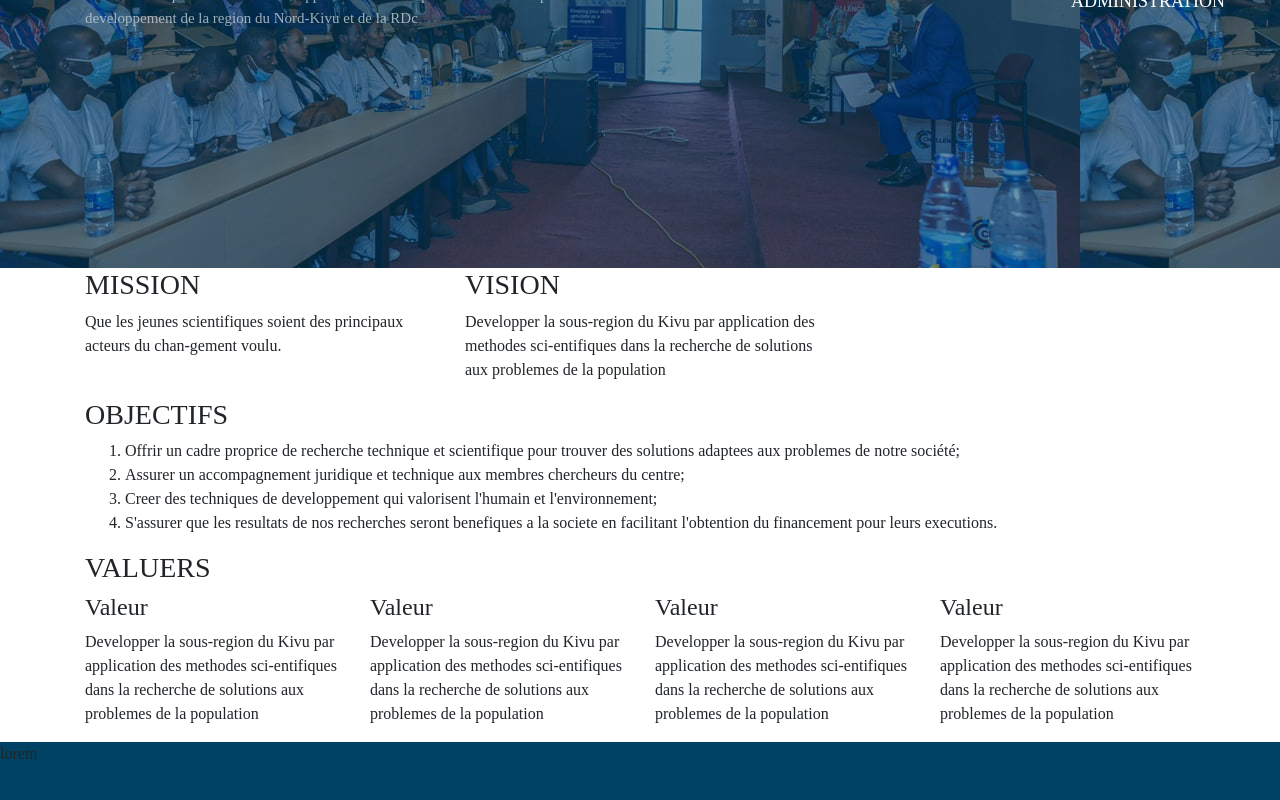
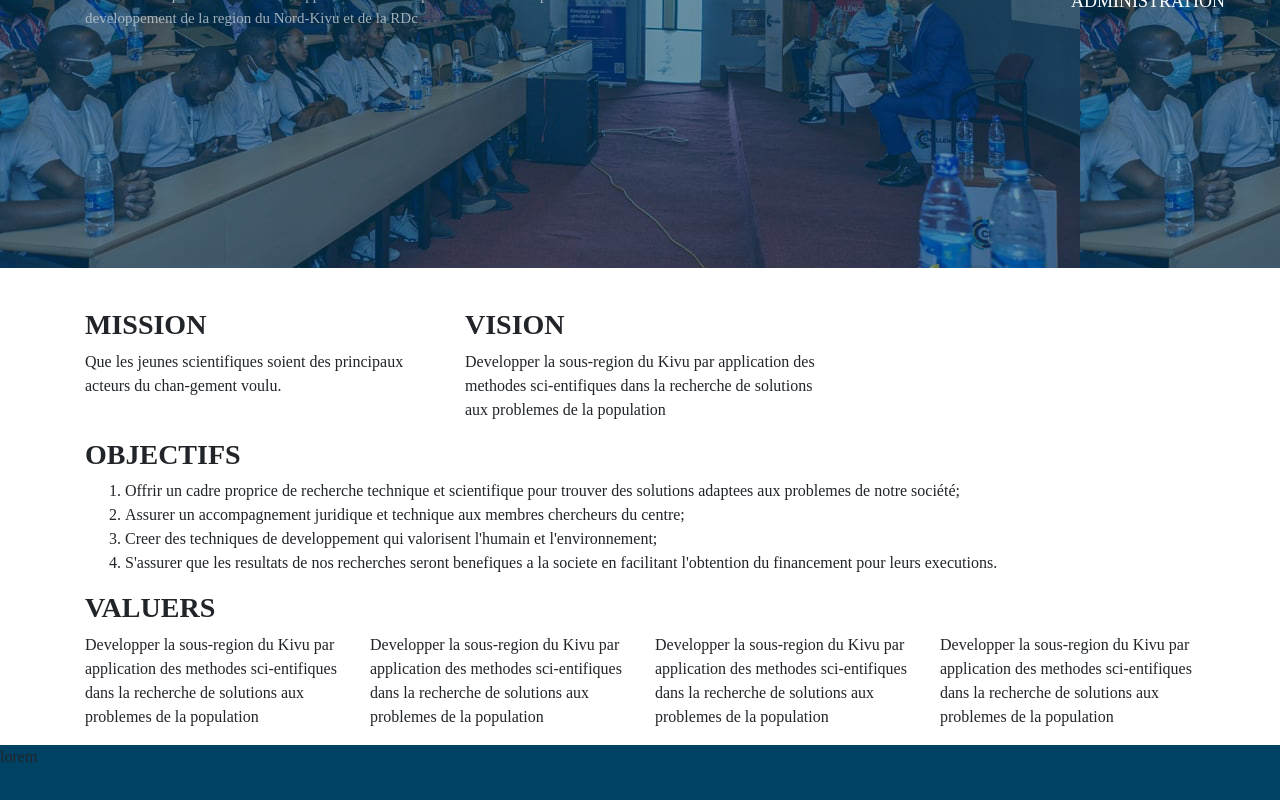
Before and after one commit to GhislainMitahi/CRES-React, a React (Create React App) app: page / in a window 1280 px wide. Shown: the part 490-1290 px from the top of the page. Built offline with nearby package versions, Linux system fonts and the light colour scheme.

Commit message:
customize the Cresobject section

```diff
--- a/src/App.css
+++ b/src/App.css
@@ -84,6 +84,10 @@
 .CresObject{
   background-color: #fff!important;
   font-family: Century Gothic;
+  padding-top: 20px;
+}
+.title2{
+  font-weight: bold;
 }
 .evenements{
   background-color: #004264;
--- a/src/components/CresObject.js
+++ b/src/components/CresObject.js
@@ -7,14 +7,14 @@ const CresObject = () => {
       <div className="container CresObject">
         <div className="row">
           <div className="col-4">
-            <h3>MISSION</h3>
+            <h3 className="title2">MISSION</h3>
             <p>
               Que les jeunes scientifiques soient des principaux acteurs du
               chan-gement voulu.
             </p>
           </div>
           <div className="col-4">
-            <h3>VISION</h3>
+            <h3 className="title2">VISION</h3>
             <p>
               Developper la sous-region du Kivu par application des methodes
               sci-entifiques dans la recherche de solutions aux problemes de la
@@ -23,7 +23,7 @@ const CresObject = () => {
           </div>
         </div>
         <div>
-          <h3>OBJECTIFS</h3>
+          <h3 className="title2">OBJECTIFS</h3>
           <ol>
             <li>
               {" "}
@@ -48,10 +48,9 @@ const CresObject = () => {
           </ol>
         </div>
         <div>
-          <h3>VALUERS</h3>
+          <h3 className="title2">VALUERS</h3>
           <div className="row">
             <div className="col-3">
-              <h4>Valeur</h4>
               <p>
                 Developper la sous-region du Kivu par application des methodes
                 sci-entifiques dans la recherche de solutions aux problemes de
@@ -59,7 +58,6 @@ const CresObject = () => {
               </p>
             </div>
             <div className="col-3">
-              <h4>Valeur</h4>
               <p>
                 Developper la sous-region du Kivu par application des methodes
                 sci-entifiques dans la recherche de solutions aux problemes de
@@ -67,7 +65,6 @@ const CresObject = () => {
               </p>
             </div>
             <div className="col-3">
-              <h4>Valeur</h4>
               <p>
                 Developper la sous-region du Kivu par application des methodes
                 sci-entifiques dans la recherche de solutions aux problemes de
@@ -75,7 +72,6 @@ const CresObject = () => {
               </p>
             </div>
             <div className="col-3">
-              <h4>Valeur</h4>
               <p>
                 Developper la sous-region du Kivu par application des methodes
                 sci-entifiques dans la recherche de solutions aux problemes de
```
